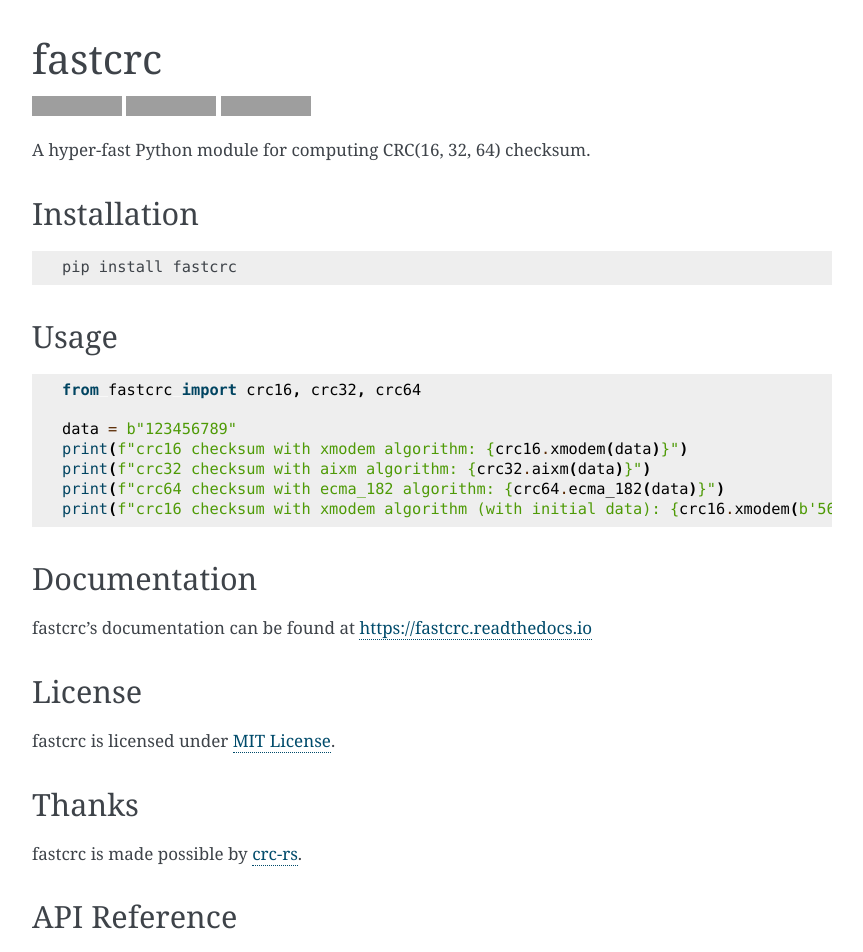
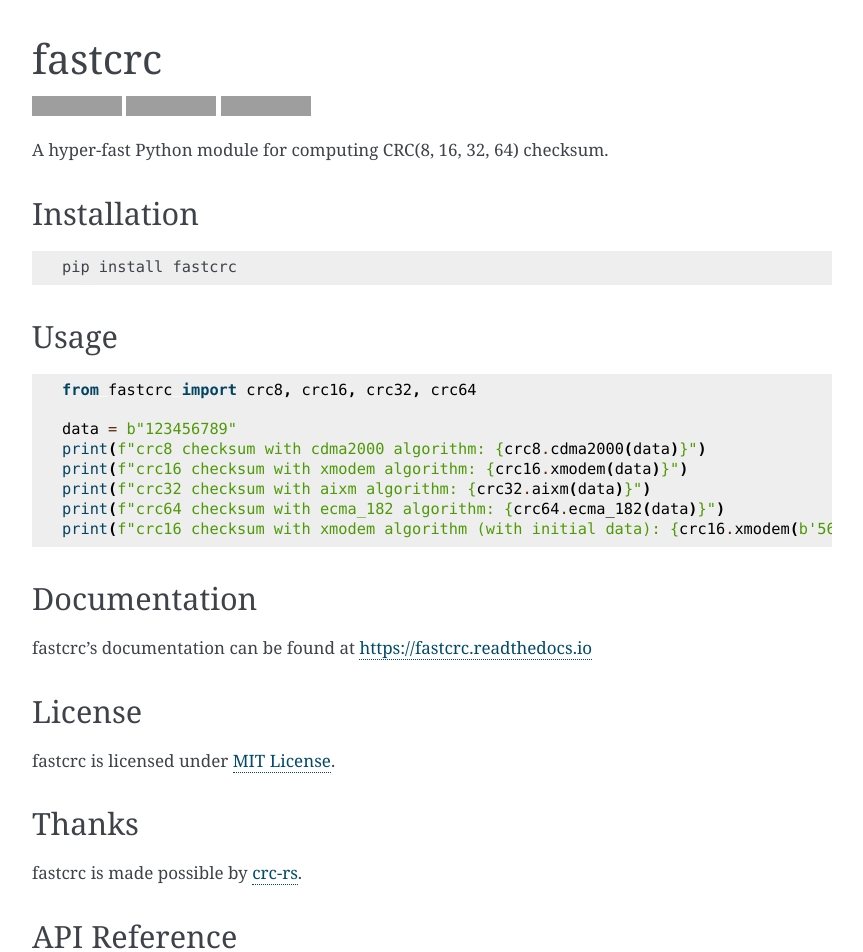
Before and after one commit to overcat/fastcrc, a Sphinx documentation site: the page built from docs/index.rst, in a window 1280 px wide. Shown: the top 952 px of the page, without its empty margins (168-1031 px from the left). Built offline with Sphinx 7.4.7, drawn with Linux system fonts in a browser that asks for light colours; the version number is read from the project's files by our own code; grey boxes are pictures that could not be loaded.

Commit message:
release: 0.3.0 (#7)

```diff
--- a/CHANGELOG.rst
+++ b/CHANGELOG.rst
@@ -4,8 +4,9 @@
 
 This document records all notable changes to `fastcrc <https://github.com/overcat/fastcrc/>`_.
 
-Pending
--------
+0.3.0 (January 2, 2024)
+-----------------------
+* feat: add support for 8 bit CRCs. (`#5 <https://github.com/overcat/fastcrc/pull/5>`_)
 * chore: drop support for Python 3.6. (`#6 <https://github.com/overcat/fastcrc/pull/6>`_)
 
 0.2.1 (September 15, 2022)
--- a/Cargo.toml
+++ b/Cargo.toml
@@ -1,6 +1,6 @@
 [package]
 name = "fastcrc"
-version = "0.2.1"
+version = "0.3.0"
 authors = ["overcat <4catcode@gmail.com>"]
 edition = "2018"
 description = "A hyper-fast Python module for computing CRC(16, 32, 64) checksum"
--- a/README.rst
+++ b/README.rst
@@ -10,11 +10,11 @@
     :alt: PyPI
     :target: https://pypi.python.org/pypi/fastcrc
 
-.. image:: https://img.shields.io/badge/python-3.6%20%7C%203.7%20%7C%203.8%20%7C%203.9%20%7C%203.10-blue?style=flat
+.. image:: https://img.shields.io/badge/python-%3E%3D3.7-blue?style=flat
     :alt: Python - Version
     :target: https://pypi.python.org/pypi/fastcrc
 
-A hyper-fast Python module for computing CRC(16, 32, 64) checksum.
+A hyper-fast Python module for computing CRC(8, 16, 32, 64) checksum.
 
 
 Installation
@@ -29,9 +29,10 @@
 
 .. code:: python
 
-   from fastcrc import crc16, crc32, crc64
+   from fastcrc import crc8, crc16, crc32, crc64
 
    data = b"123456789"
+   print(f"crc8 checksum with cdma2000 algorithm: {crc8.cdma2000(data)}")
    print(f"crc16 checksum with xmodem algorithm: {crc16.xmodem(data)}")
    print(f"crc32 checksum with aixm algorithm: {crc32.aixm(data)}")
    print(f"crc64 checksum with ecma_182 algorithm: {crc64.ecma_182(data)}")
--- a/docs/index.rst
+++ b/docs/index.rst
@@ -2,6 +2,13 @@
 
 API Reference
 =============
+
+CRC 8
+-----
+
+.. automodule:: fastcrc.crc8
+   :members:
+   :undoc-members:
 
 CRC 16
 ------
--- a/docs/requirements.txt
+++ b/docs/requirements.txt
@@ -1,2 +1,2 @@
-fastcrc==0.2.1
+fastcrc==0.3.0
 sphinx
```
Also changed, not shown: pyproject.toml (+9 -2 lines), 3 other files.
